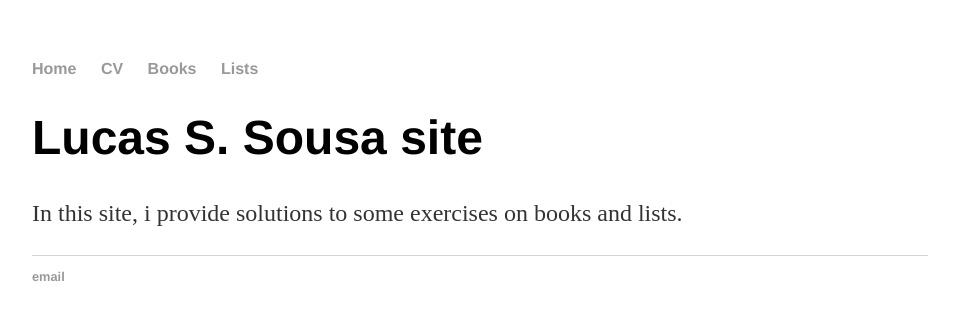
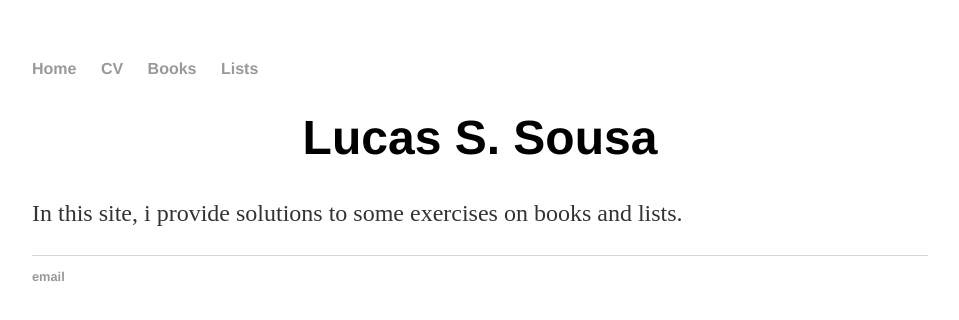
Before and after one commit to Lucas1Santos2Sousa/Lucas1Santos2Sousa.github.io, a Jekyll site: the page built from index.html, in a window 1280 px wide. Shown: the top 320 px of the page, without its empty margins (160-1119 px from the left). Built offline with Jekyll 4.4.1, drawn with Linux system fonts in a browser that asks for light colours.

Commit message:
Update index.html

```diff
--- a/index.html
+++ b/index.html
@@ -3,6 +3,6 @@ layout: default
 title: Physics - Lucas Sousa
 ---
 <div class="blurb">
-	<h1>Lucas S. Sousa site</h1>
+	<h1> <center> Lucas S. Sousa </center> </h1>
 	<p>In this site, i provide solutions to some exercises on books and lists.</a></p>
 </div><!-- /.blurb -->
```
